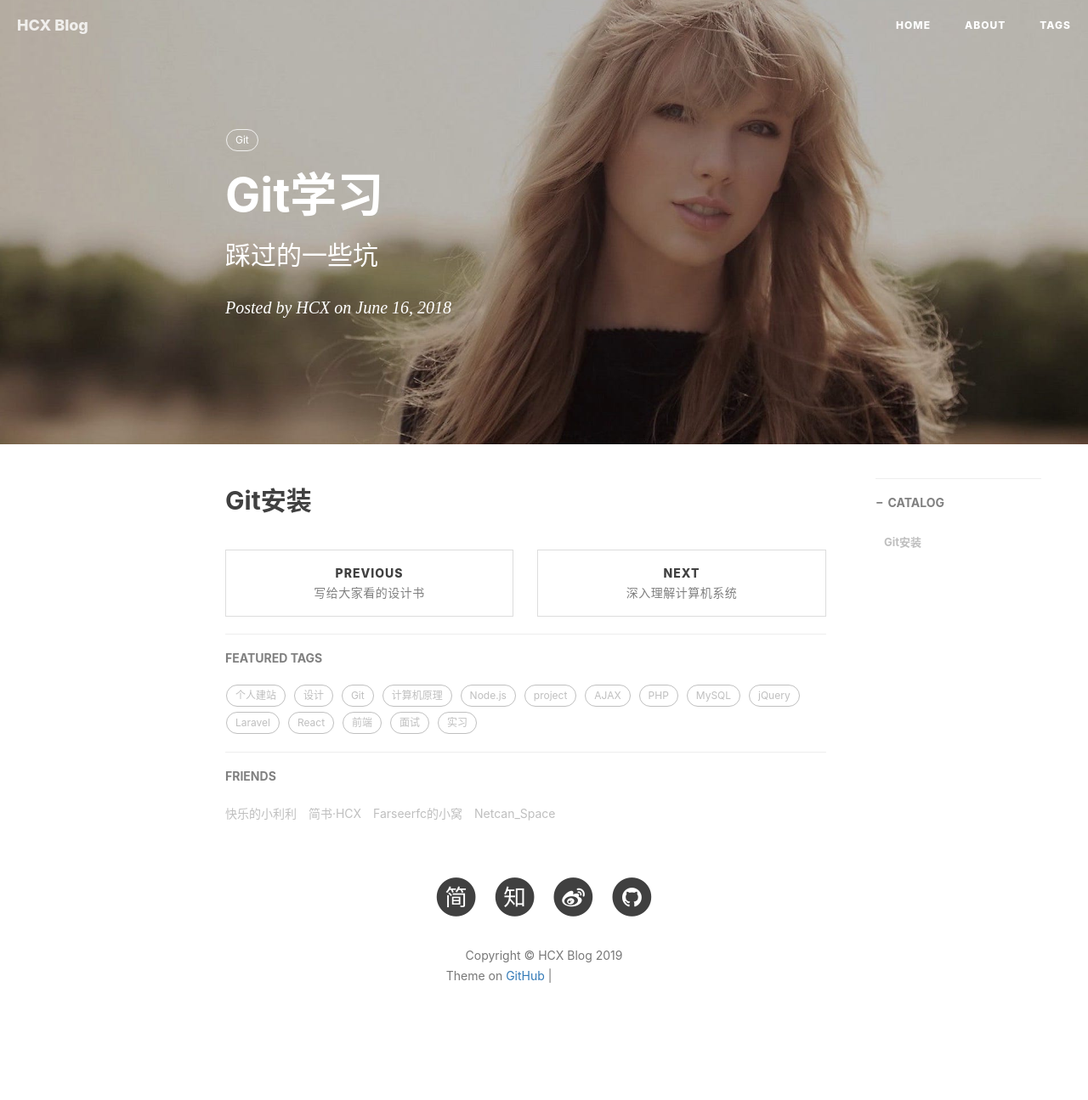
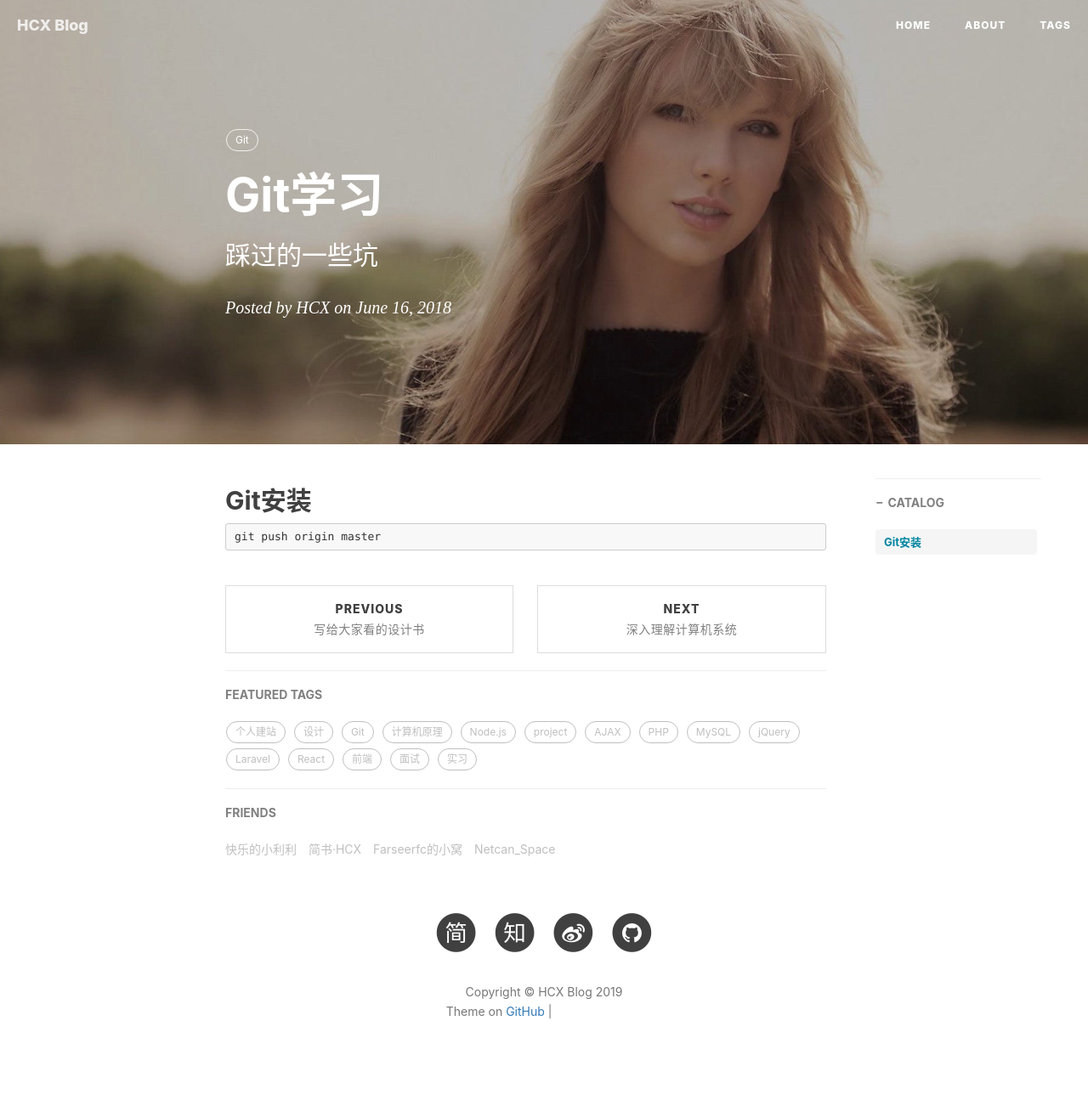
Before and after one commit to hechenxi/hechenxi.github.io, a Jekyll site: the page built from _posts/2019-03-14-git.md, in a window 1280 px wide. Shown: the whole page at 85% size. Built offline with Jekyll 4.4.1, drawn with Linux system fonts in a browser that asks for light colours; nearby versions of some CDN libraries; comment, search, counter and statistics services are not loaded; before the commit the page ends 1253 px from its top, so only the background shows below that; grey boxes are pictures that could not be loaded.

Commit message:
2019-04-24-2

````diff
--- a/_posts/2019-03-14-git.md
+++ b/_posts/2019-03-14-git.md
@@ -11,3 +11,6 @@
 ---
 
 ## Git安装
+```bash
+git push origin master
+```
````
